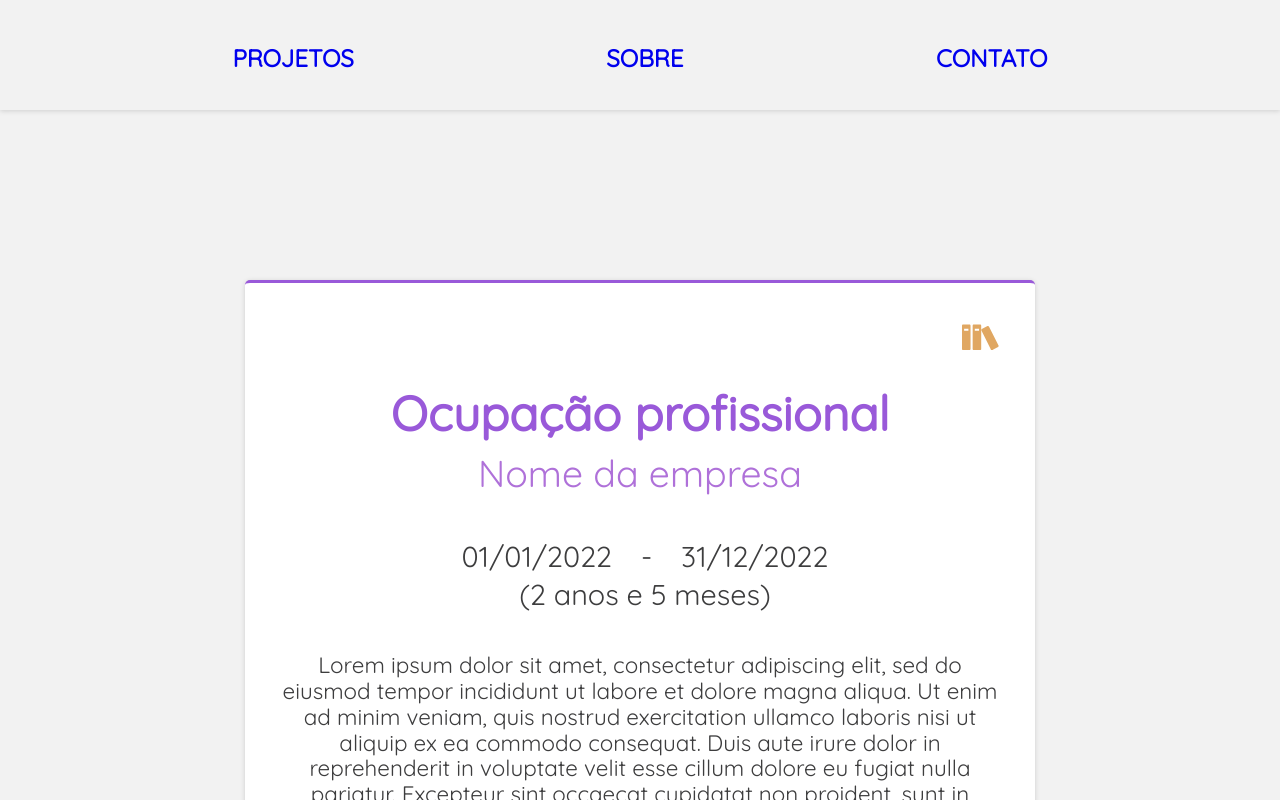
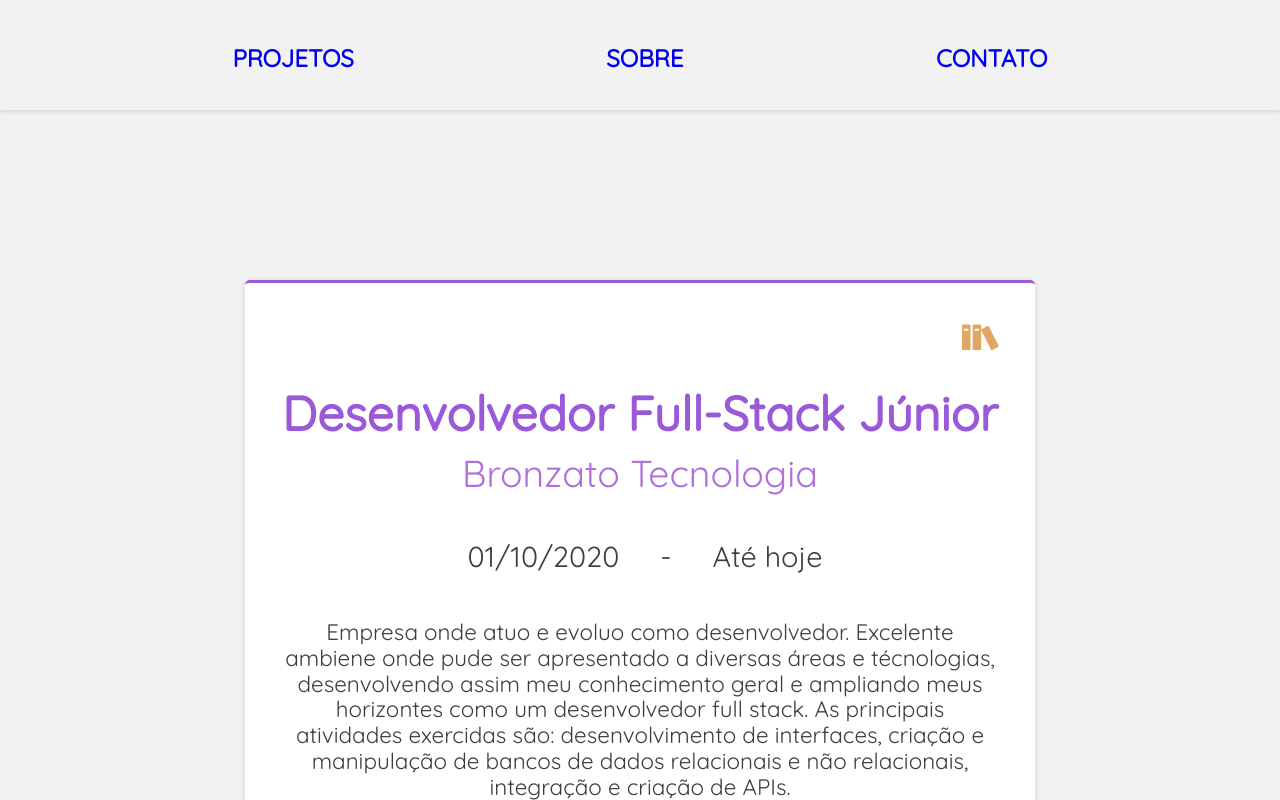
Before and after one commit to RaphaelO-Melo/Portfolio-2.0, a React (Create React App) app in the folder portfolio/: page /experience in a window 1280 px wide. Shown: the top 800 px of the page. Built offline with nearby package versions, Linux system fonts and the light colour scheme.

Commit message:
Basic job information being collected from the database

```diff
--- a/portfolio/src/common/Library.tsx
+++ b/portfolio/src/common/Library.tsx
@@ -1,6 +1,7 @@
 import projects from 'data/elements/projects.json';
 import tools from 'data/elements/tools.json';
 import institutions from 'data/elements/institutions.json';
+import companyes from 'data/elements/companies.json';
 import { Tool } from 'types/Tool';
 import { Project } from 'types/Project';
 
@@ -99,3 +100,14 @@
     return tools;
 
 };
+
+export const getCompanyName = (id: number): string => {
+
+    const found = companyes.find(currentCompany => currentCompany.id === id);
+
+    if(found === undefined)
+        return 'Não localizado';
+    else
+        return found.name;
+
+};
--- a/portfolio/src/pages/Experience/Job/Job.tsx
+++ b/portfolio/src/pages/Experience/Job/Job.tsx
@@ -2,8 +2,19 @@
 import { ImBooks } from 'react-icons/im';
 import classNames from 'classnames';
 import TechToolMin from 'components/TechToolMin';
+import { Job } from 'types/Job';
+import { getCompanyName } from 'common/Library';
 
-export default function Jobs(){
+export default function Jobs(job : Job){
+
+    let currentJob = false;
+    const startDate = job.start_date.split('-').reverse().join('/');
+    const finalDate = job.final_date.split('-').reverse().join('/');
+
+    if(finalDate === '31/12/9999')
+        currentJob = true;
+
+
     return(
         <div className={style.card}>
 
@@ -16,23 +27,24 @@
             />
 
             <h2 className={style.card__occupation}>
-                Ocupação profissional
+                {job.position}
             </h2>
 
             <h3 className={style.card__company}>
-                Nome da empresa
+                { getCompanyName(job.company) }
             </h3>
 
             <div className={style.card__dates}>
                 <div className={style.card__dates__period}>
-                    <span>01/01/2022</span>
+                    <span>{startDate}</span>
                     -
-                    <span>31/12/2022</span>
+                    <span>{currentJob ? 'Até hoje' : finalDate}</span>
                 </div>
-                <span>(2 anos e 5 meses)</span>
             </div>
 
-            <p className={style.card__description}>Lorem ipsum dolor sit amet, consectetur adipiscing elit, sed do eiusmod tempor incididunt ut labore et dolore magna aliqua. Ut enim ad minim veniam, quis nostrud exercitation ullamco laboris nisi ut aliquip ex ea commodo consequat. Duis aute irure dolor in reprehenderit in voluptate velit esse cillum dolore eu fugiat nulla pariatur. Excepteur sint occaecat cupidatat non proident, sunt in culpa qui officia deserunt mollit anim id est laborum.</p>
+            <p className={style.card__description}>
+                {job.description}
+            </p>
 
             <div className={style.card__tools}>
                 <h6 className={style.card__tools__title}>Tecnologias utilizadas:</h6>
--- a/portfolio/src/pages/Experience/index.tsx
+++ b/portfolio/src/pages/Experience/index.tsx
@@ -1,10 +1,17 @@
+/* eslint-disable react/jsx-key */
 import style from './Experience.module.scss';
 import Job from './Job/Job';
+import Jobs from 'data/elements/jobs.json';
 
 export default function Experience(){
     return(
         <section className={style.containerContent}>
-            <Job />
+
+            {
+                Jobs.map((currentJob, index) => (
+                    <Job key={index} {...currentJob}/>
+                ))
+            }
         </section>
     );
 }
--- /dev/null
+++ b/portfolio/src/types/Job.ts
@@ -0,0 +1,3 @@
+import jobs from 'data/elements/jobs.json';
+
+export type Job = typeof jobs[0];
```
